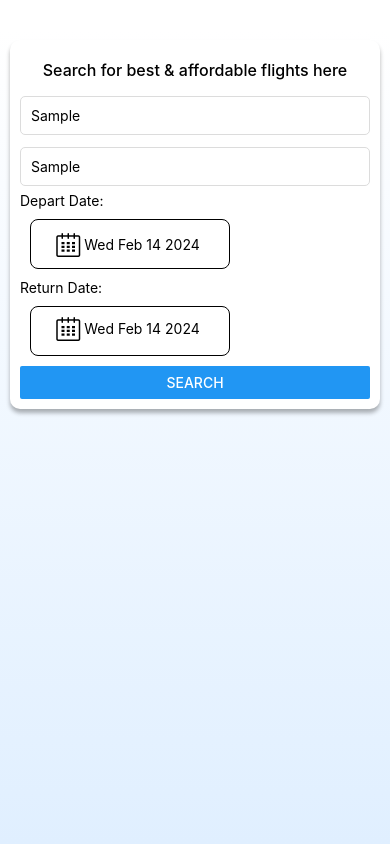
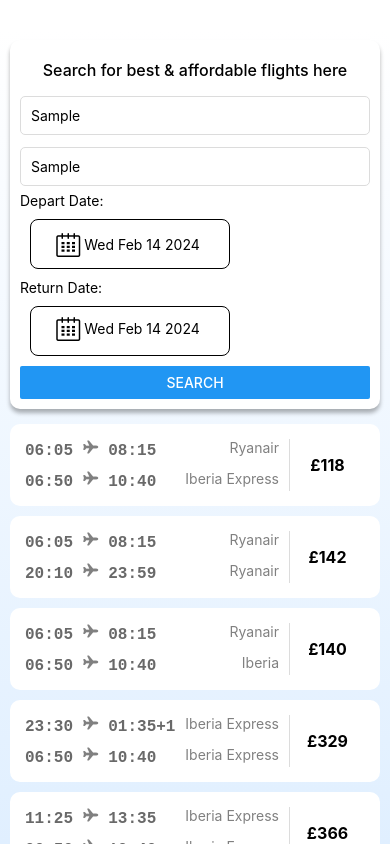
Before and after one commit to VJagdeesh/FlightPriceTracking, a React Native app: screen / in a window 390 px wide. Both pictures are taken after typing "Sample", "Sample" into the empty fields and a click on the button "SEARCH". Shown: the top 844 px of the page. Built offline with nearby package versions, Linux system fonts and the light colour scheme.

Commit message:
Frontend skeleton level prepared

```diff
--- a/App.js
+++ b/App.js
@@ -1,13 +1,28 @@
 import { StatusBar } from "expo-status-bar";
-import { StyleSheet, Text, View, SafeAreaView } from "react-native";
+import { StyleSheet, Text, View, SafeAreaView, FlatList } from "react-native";
 import SearchForm from "./src/components/SearchForm";
 import { LinearGradient } from "expo-linear-gradient";
+import dummydata from "./data.json";
+import FlightOptionItem from "./src/components/FlightOptionItem";
+import { useState } from "react";
 
 export default function App() {
+  const [items, setItems] = useState([]);
+  const onSearch = (data) => {
+    console.log("Data: ", data);
+    setItems(dummydata);
+  };
   return (
     <LinearGradient colors={["white", "#E0EFFF"]} style={styles.container}>
       <SafeAreaView>
-        <SearchForm />
+        <SearchForm onSearch={onSearch} />
+        {/* {data.map((d) => (
+          <FlightOptionItem flight={d} />
+        ))} */}
+        <FlatList
+          data={items}
+          renderItem={({ item }) => <FlightOptionItem flight={item} />}
+        />
       </SafeAreaView>
       <StatusBar style="auto" />
     </LinearGradient>
--- /dev/null
+++ b/data.json
@@ -0,0 +1,167 @@
+[
+  {
+    "price": "£118",
+    "to": {
+      "airline": "Iberia Express",
+      "departAt": "06:50",
+      "arriveAt": "10:40",
+      "duration": "2h 50"
+    },
+    "from": {
+      "airline": "Ryanair",
+      "departAt": "06:05",
+      "arriveAt": "08:15",
+      "duration": "3h 10"
+    }
+  },
+  {
+    "price": "£142",
+    "to": {
+      "airline": "Ryanair",
+      "departAt": "20:10",
+      "arriveAt": "23:59",
+      "duration": "2h 49"
+    },
+    "from": {
+      "airline": "Ryanair",
+      "departAt": "06:05",
+      "arriveAt": "08:15",
+      "duration": "3h 10"
+    }
+  },
+  {
+    "price": "£140",
+    "to": {
+      "airline": "Iberia",
+      "departAt": "06:50",
+      "arriveAt": "10:40",
+      "duration": "2h 50"
+    },
+    "from": {
+      "airline": "Ryanair",
+      "departAt": "06:05",
+      "arriveAt": "08:15",
+      "duration": "3h 10"
+    }
+  },
+  {
+    "price": "£329",
+    "to": {
+      "airline": "Iberia Express",
+      "departAt": "06:50",
+      "arriveAt": "10:40",
+      "duration": "2h 50"
+    },
+    "from": {
+      "airline": "Iberia Express",
+      "departAt": "23:30",
+      "arriveAt": "01:35+1",
+      "duration": "3h 05"
+    }
+  },
+  {
+    "price": "£366",
+    "to": {
+      "airline": "Iberia Express",
+      "departAt": "06:50",
+      "arriveAt": "10:40",
+      "duration": "2h 50"
+    },
+    "from": {
+      "airline": "Iberia Express",
+      "departAt": "11:25",
+      "arriveAt": "13:35",
+      "duration": "3h 10"
+    }
+  },
+  {
+    "price": "£346",
+    "to": {
+      "airline": "Iberia",
+      "departAt": "06:50",
+      "arriveAt": "10:40",
+      "duration": "2h 50"
+    },
+    "from": {
+      "airline": "Iberia",
+      "departAt": "23:30",
+      "arriveAt": "01:35+1",
+      "duration": "3h 05"
+    }
+  },
+  {
+    "price": "£233",
+    "to": {
+      "airline": "Vueling Airlines",
+      "departAt": "06:50",
+      "arriveAt": "10:40",
+      "duration": "2h 50"
+    },
+    "from": {
+      "airline": "Ryanair",
+      "departAt": "06:05",
+      "arriveAt": "08:15",
+      "duration": "3h 10"
+    }
+  },
+  {
+    "price": "£385",
+    "to": {
+      "airline": "Iberia",
+      "departAt": "06:50",
+      "arriveAt": "10:40",
+      "duration": "2h 50"
+    },
+    "from": {
+      "airline": "Iberia",
+      "departAt": "11:25",
+      "arriveAt": "13:35",
+      "duration": "3h 10"
+    }
+  },
+  {
+    "price": "£259",
+    "to": {
+      "airline": "Iberia Express",
+      "departAt": "14:20",
+      "arriveAt": "18:15",
+      "duration": "2h 55"
+    },
+    "from": {
+      "airline": "Ryanair",
+      "departAt": "06:05",
+      "arriveAt": "08:15",
+      "duration": "3h 10"
+    }
+  },
+  {
+    "price": "£276",
+    "to": {
+      "airline": "Iberia",
+      "departAt": "14:20",
+      "arriveAt": "18:15",
+      "duration": "2h 55"
+    },
+    "from": {
+      "airline": "Ryanair",
+      "departAt": "06:05",
+      "arriveAt": "08:15",
+      "duration": "3h 10"
+    }
+  },
+  {
+    "price": "£195",
+    "to": {
+      "airline": "Ryanair",
+      "departAt": "20:10",
+      "arriveAt": "23:59",
+      "duration": "2h 49"
+    },
+    "from": {
+      "airline": "Ryanair + Binter Canarias",
+      "departAt": "06:15",
+      "arriveAt": "10:20",
+      "duration": "5h 05"
+    }
+  }
+]
--- /dev/null
+++ b/src/components/FlightOptionItem.js
@@ -0,0 +1,70 @@
+import { View, Text, StyleSheet } from "react-native";
+import { Ionicons } from "@expo/vector-icons";
+
+const FlightOptionItem = ({ flight }) => {
+  return (
+    <View style={styles.container}>
+      <View style={styles.routes}>
+        <View style={styles.route}>
+          <Text style={styles.time}>
+            {flight.from.departAt}{" "}
+            <Ionicons name="airplane" size={16} color="gray" />{" "}
+            {flight.from.arriveAt}
+          </Text>
+          <Text style={styles.airline}>{flight.from.airline}</Text>
+        </View>
+
+        <View style={styles.route}>
+          <Text style={styles.time}>
+            {flight.to.departAt}{" "}
+            <Ionicons name="airplane" size={16} color="gray" />{" "}
+            {flight.to.arriveAt}
+          </Text>
+          <Text style={styles.airline}>{flight.to.airline}</Text>
+        </View>
+      </View>
+
+      <Text style={styles.price}>{flight.price}</Text>
+    </View>
+  );
+};
+
+const styles = StyleSheet.create({
+  container: {
+    flexDirection: "row",
+    alignItems: "center",
+    backgroundColor: "white",
+    marginVertical: 5,
+    marginHorizontal: 10,
+    padding: 15,
+    borderRadius: 10,
+  },
+  routes: {
+    flex: 1,
+    borderRightWidth: 1,
+    borderColor: "gainsboro",
+    gap: 10,
+    paddingRight: 10,
+  },
+  route: {
+    flexDirection: "row",
+    justifyContent: "space-between",
+  },
+  time: {
+    fontWeight: "bold",
+    fontSize: 16,
+    color: "dimgray",
+    fontFamily: "Courier New",
+  },
+  airline: {
+    color: "gray",
+  },
+  price: {
+    width: 75,
+    textAlign: "center",
+    fontWeight: "bold",
+    fontSize: 16,
+  },
+});
+
+export default FlightOptionItem;
--- a/src/components/SearchForm.js
+++ b/src/components/SearchForm.js
@@ -1,9 +1,16 @@
-import { Button, Pressable, Text, TextInput, View } from "react-native";
+import {
+  Button,
+  Pressable,
+  Text,
+  TextInput,
+  View,
+  SafeAreaView,
+} from "react-native";
 import DateTimePicker from "@react-native-community/datetimepicker";
 import { useState } from "react";
 import { StyleSheet } from "react-native";
 import { Fontisto } from "@expo/vector-icons";
-export default function SearchForm() {
+export default function SearchForm({ onSearch }) {
   const [from, setFrom] = useState("");
   const [to, setTo] = useState("");
   const [departDate, setDepartDate] = useState(new Date());
@@ -12,7 +19,8 @@ export default function SearchForm() {
   const [showReturnDatePicker, setShowReturnDatePicker] = useState(false);
 
   const onSearchPress = () => {
-    console.log("Button Pressed");
+    // console.log("Button Pressed ", from, to, departDate, returnDate);
+    onSearch({ from, to, departDate, returnDate });
   };
 
   const handleDepartDatePickerChange = (event, selectedDate) => {
```
